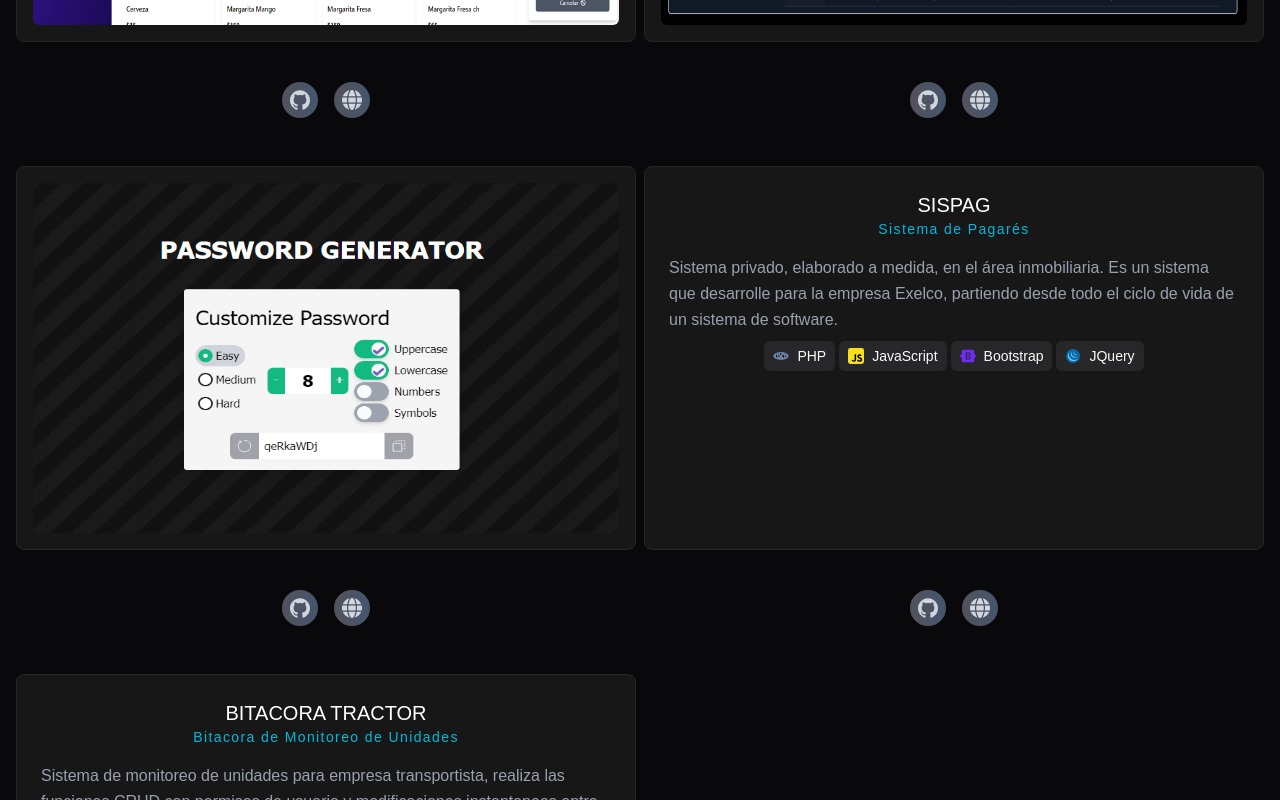
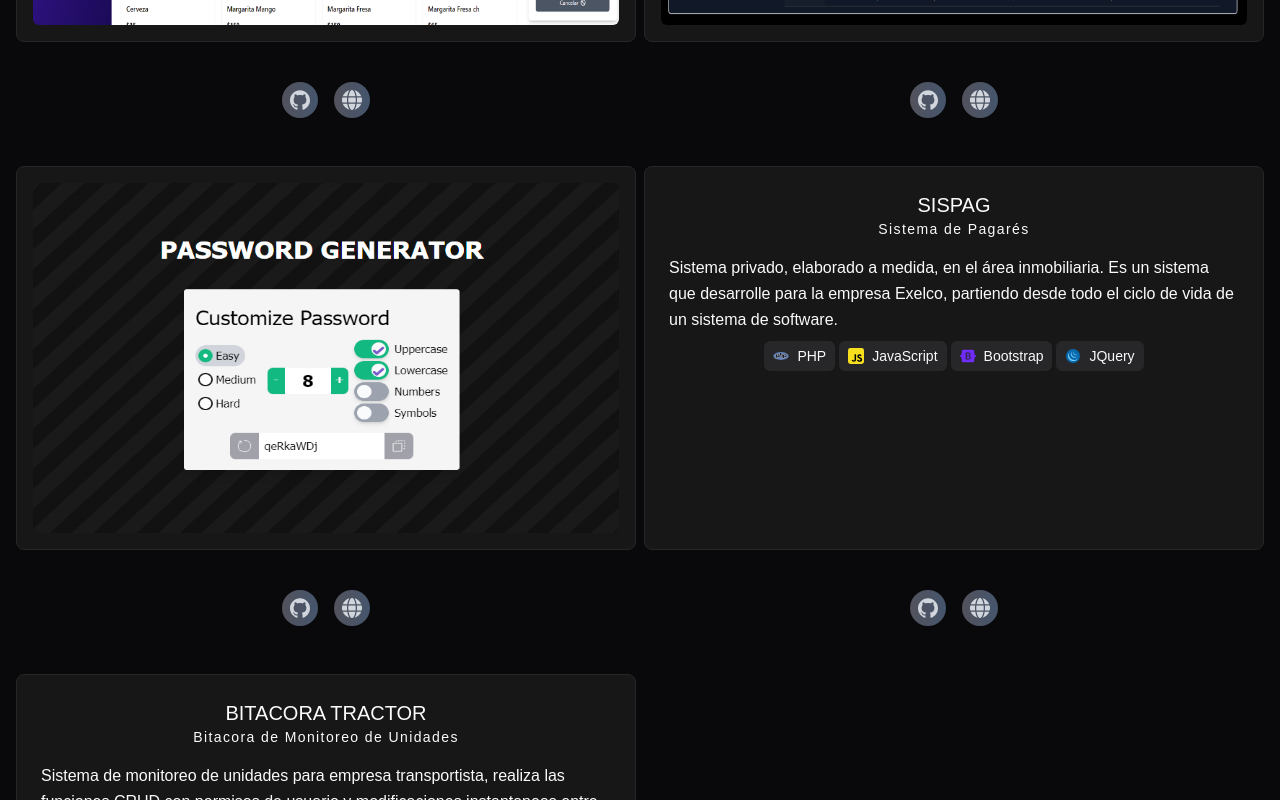
Before and after one commit to jcguv117/rct-portafolio-v2, a React (Vite) app: page / in a window 1280 px wide. Shown: the part 1860-2660 px from the top of the page. Built offline with nearby package versions, Linux system fonts and the light colour scheme.

Commit message:
Refactor Projects component to use ProjectCard;

```diff
--- a/src/app/Projects.tsx
+++ b/src/app/Projects.tsx
@@ -1,67 +1,29 @@
 import SpotlightCard from "@/shared/components/spotlight-card"
-import { Badge } from "@/shared/components/ui/badge"
-import { Icons } from "@/assets/icons";
 import data from "@/data/projects.json"
-import { useState } from "react";
 import { ControlButton } from "./components/ControlButton";
+import { useTranslation } from "react-i18next";
+import { Project } from "@/interfaces/Project.interface";
+import { ProjectCard } from "./components/ProjectCard";
 
 export const Projects = () => {
 
-  const projects: any = data;
-  const [visible, setVisible] = useState(Array(projects.length).fill(true));
+  const { t } = useTranslation()
+  const projects: Project[] = data;
 
   return (
-    <section id="projects" className="container mx-auto text-gray-400 body-font">
+    <section id="projects" className="container mx-auto body-font">
       <div>
-          <h1 className="text-center md:text-4xl text-2xl font-medium title-font mb-4 text-white">
-            Aplicaciones que he construido
+          <h1 className="text-center md:text-4xl text-2xl font-medium title-font mb-4">
+            { t("Projects.title") }
           </h1>
           <div className="grid md:grid-cols-2 grid-cols-1 m-4 gap-2">
-            {projects.map((project:any, index: number) => (
+            {projects.map((project: Project, index: number) => (
               <div key={index}>
-
                 <SpotlightCard
                   className="p-4 my-8 w-full h-96"
                   key={index}
                   >
-                    <div className="flex relative h-full">
-                      {
-                        project.image &&
-                        <img
-                        id={"img_prj_" + index}
-                        alt={project.title}
-                        className={`absolute inset-0 w-full h-full z-20 text-left rounded-md animate-fade-in hover:animate-fade-out
-                          ${visible[index] ? 'block' : 'hidden'}`}
-                          src={project.image}
-                          />
-                      }
-                      <div className="relative w-full h-full z-10 p-2">
-                        <h1 className="text-center text-xl font-medium text-white">
-                          {project.title}
-                        </h1>
-                        <h2 className="text-center tracking-widest text-sm font-medium text-cyan-500 mb-4">
-                          {project.subtitle}
-                        </h2>
-                        <p className="leading-relaxed">{project.description}</p>
-                        <div className="flex flex-wrap justify-center my-2 text-white gap-1">
-                          {
-                            project.tools.map( (tag:any) => {
-                                const Icon = Icons[tag.toLowerCase() as keyof typeof Icons];
-                                return (
-                                  <Badge
-                                    key={tag}
-                                    variant="secondary"
-                                    className="flex shrink-0 items-center justify-center gap-2 px-2 py-1 font-medium"
-                                    >
-                                    { Icon && <Icon size={16} className="w-4 h-4" /> }
-                                    <span className="ml:text-sm text-accent-foreground">{tag}</span>
-                                  </Badge>
-                                )
-                            })
-                          }
-                        </div>
-                      </div>
-                    </div>
+                  <ProjectCard {...project} />
                 </SpotlightCard>
                 <div className="flex justify-center flex-wrap gap-4 py-2 z-[100]">
                     {
--- a/src/app/components/ControlButton.tsx
+++ b/src/app/components/ControlButton.tsx
@@ -3,12 +3,12 @@ import React from 'react'
 
 interface ControlButton {
     icon     : keyof typeof Icons;
-    url      : string;
+    url      : string | null;
     tooltip? : string;
 }
 
 export const ControlButton: React.FC<ControlButton> = ({icon, tooltip, url}) => {
-    const handleOpenURL = (url: string) => {
+    const handleOpenURL = (url: string | null) => {
         url && window.open(url, '_blank', 'noopener,noreferrer');
       }
 
--- /dev/null
+++ b/src/app/components/ProjectCard.tsx
@@ -0,0 +1,47 @@
+import { Icons } from "@/assets/icons";
+import { Project } from "@/interfaces/Project.interface";
+import { Badge } from "@/shared/components/ui/badge";
+
+interface ProjectCard extends Project {}
+
+export const ProjectCard: React.FC<ProjectCard> = ({title, subtitle, description, image, tools}) => {
+
+  return (
+    <div className="flex relative h-full">
+        {
+        image &&
+        <img
+            alt={title}
+            className={`absolute inset-0 w-full h-full z-20 text-left rounded-md animate-fade-in hover:animate-fade-out`}
+            src={image}
+            />
+        }
+        <div className="relative w-full h-full z-10 p-2">
+        <h1 className="text-center text-xl font-medium">
+            {title}
+        </h1>
+        <h2 className="text-center tracking-widest text-sm font-medium text-primary mb-4">
+            {subtitle}
+        </h2>
+        <p className="leading-relaxed">{description}</p>
+        <div className="flex flex-wrap justify-center my-2 gap-1">
+            {
+            tools.map( (tag: string) => {
+                const Icon = Icons[tag.toLowerCase() as keyof typeof Icons];
+                return (
+                    <Badge
+                    key={tag}
+                    variant="secondary"
+                    className="flex shrink-0 items-center justify-center gap-2 px-2 py-1 font-medium"
+                    >
+                    { Icon && <Icon size={16} className="w-4 h-4" /> }
+                    <span className="ml:text-sm text-accent-foreground">{tag}</span>
+                    </Badge>
+                )
+            })
+            }
+        </div>
+        </div>
+    </div>
+  )
+}
--- /dev/null
+++ b/src/interfaces/Project.interface.ts
@@ -0,0 +1,9 @@
+export interface Project {
+    title:       string;
+    subtitle:    string;
+    description: string;
+    image?:      null | string;
+    website:     null | string;
+    github:      null | string;
+    tools:       string[];
+}
```
Lines whose indentation alone changed are shown as unchanged.
